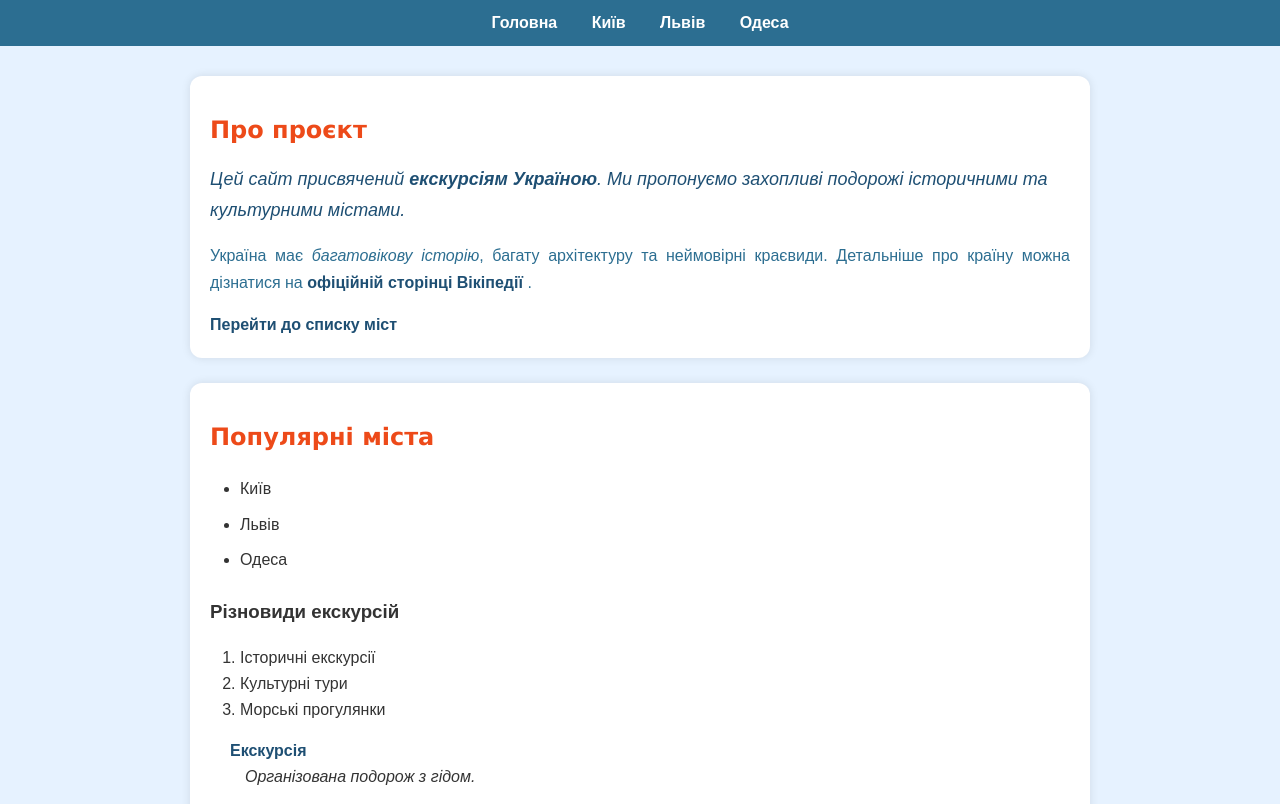
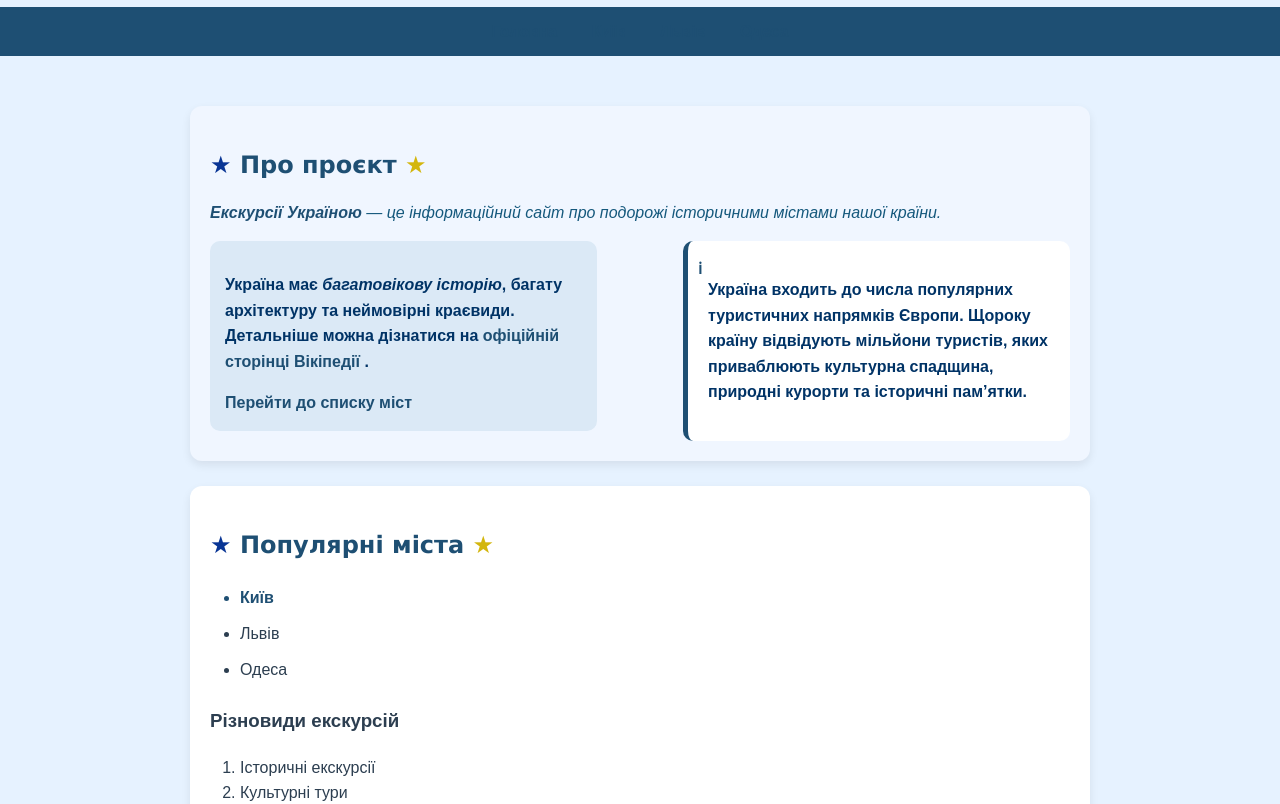
Before and after one commit to ssiiigma/OKR-labs, a plain HTML site: page index.html in a window 1280 px wide. Shown: the part 81-885 px from the top of the page. Drawn offline with Linux system fonts and the light colour scheme.

Commit message:
Lab work 5

```diff
--- a/index.html
+++ b/index.html
@@ -20,28 +20,36 @@
 </nav>
 
 <main>
+    <section class="card info-section">
 
-    <div class="card">
-        <h2 id="about">Про проєкт</h2>
+        <div class="info-block">
+            <h2>Про проєкт</h2>
+            <p>
+                <span class="highlight">Екскурсії Україною</span> — це інформаційний сайт
+                про подорожі історичними містами нашої країни.
+            </p>
+        </div>
 
+        <div class="float-block">
             <p>
-            <font size="4" color="#1e4f73">
-                Цей сайт присвячений <b>екскурсіям Україною</b>. Ми пропонуємо захопливі
-                подорожі історичними та культурними містами.
-            </font>
-        </p>
-
-        <p align="justify">
-            Україна має <i>багатовікову історію</i>, багату архітектуру та неймовірні краєвиди.
-            Детальніше про країну можна дізнатися на
+                Україна має <i>багатовікову історію</i>, багату архітектуру
+                та неймовірні краєвиди. Детальніше можна дізнатися на
                 <a href="https://uk.wikipedia.org/wiki/Україна" target="_blank">
                     офіційній сторінці Вікіпедії
                 </a>.
             </p>
 
-        <a href="#cities">Перейти до списку міст</a>
+            <a class="btn-link" href="#cities">Перейти до списку міст</a>
+        </div>
 
+        <div class="position-block">
+            <p>
+                Україна входить до числа популярних туристичних напрямків Європи.
+                Щороку країну відвідують мільйони туристів, яких приваблюють
+                культурна спадщина, природні курорти та історичні пам’ятки.
+            </p>
         </div>
+</section>
 
     <div class="card">
         <h2 id="cities">Популярні міста</h2>
--- a/style.css
+++ b/style.css
@@ -1,56 +1,115 @@
 body {
     font-family: Arial, sans-serif;
     background-color: #e6f2ff;
+    color: #2c3e50;
     line-height: 1.6;
     margin: 0;
-    color: #333;
+}
+
+main {
+    max-width: 900px;
+    margin: 30px auto;
+    padding: 20px;
 }
 
 h1, h2 {
-    font-family: 'Verdana', sans-serif;
+    font-family: Verdana, sans-serif;
+    text-align: center;
     color: #1e4f73;
-    text-align: center;
-    line-height: 1.2;
+    margin-bottom: 15px;
 }
 
 h2 {
     font-size: 1.5em;
 }
 
+/* Псевдоелементи */
+h2::before {
+    content: "★ ";
+    color: #093595;
+}
+
+h2::after {
+    content: " ★";
+    color: #d3b60d;
+}
+
+/* Контекстний селектор */
+main h2 {
+    text-align: left;
+}
+
+/* ПОСИЛАННЯ (ПСЕВДОКЛАСИ) */
 a {
+    font-weight: bold;
+    text-decoration: none;
+}
+
+a:link {
     color: #1e4f73;
-    text-decoration: none;
-    font-weight: bold;
+}
+
+a:visited {
+    color: #5a7d99;
 }
 
 a:hover {
+    color: #ff6600;
     text-decoration: underline;
-    color: #ff6600;
 }
 
+a:active {
+    color: red;
+}
+
+/* НАВІГАЦІЯ */
 nav {
-    background-color: #2c6e91;
-    padding: 10px;
+    background-color: #1e4f73;
+    padding: 12px;
     text-align: center;
 }
 
 nav a {
-    color: white;
+    color: #ffffff;
     margin: 0 15px;
 }
 
-main {
-    padding: 30px;
-    max-width: 900px;
-    margin: auto;
+nav a:visited {
+    color: #ffffff;
+}
+
+nav a:hover {
+    color: #ffcc66;
+}
+
+nav a:active {
+    color: #ffd700;
 }
 
 .card {
-    background: white;
+    background-color: #ffffff;
     padding: 20px;
     margin-bottom: 25px;
     border-radius: 12px;
-    box-shadow: 0 0 10px rgba(0,0,0,0.1);
+    box-shadow: 0 4px 10px rgba(0,0,0,0.08);
+}
+
+/* first-child */
+.card p:first-child {
+    font-weight: bold;
+    color: #003366;
+}
+
+/* Контекстний селектор */
+.card p {
+    color: #14587c;
+    font-size: 16px;
+}
+
+/* Сусідній селектор */
+h2 + p {
+    font-style: italic;
+    margin-top: 5px;
 }
 
 img {
@@ -59,66 +118,33 @@ img {
     margin: 15px 0;
 }
 
-/* === Контекстні селектори === */
-/* Заголовки всередині main */
-main h2 {
-    color: #ed4a19;
-    text-align: left;
+/* Сусідній селектор */
+p + img {
+    border: 2px solid #1e4f73;
 }
 
-/* Абзаци всередині карточок */
-.card p {
-    font-size: 16px;
-    color: #2c6e91;
-    line-height: 1.7;
-}
-
-/* === Сусідні селектори === */
-/* Перший абзац після заголовка h2 */
-h2 + p {
-    margin-top: 5px;
-    font-style: italic;
-    color: #1e4f73;
-}
-
-/* Картинка після абзацу */
-p + img {
-    border: 2px solid #1e4f73;
-    border-radius: 8px;
-}
-
-/* === Дочірні селектори === */
-/* Прямі дочірні li всередині ul */
-ul > li {
-    font-size: 16px;
-    color: #333;
-    padding: 5px 0;
-}
-
-/* Прямі дочірні th всередині таблиці */
-table > tr > th {
-    font-weight: bold;
-    background-color: #1e4f73;
-    color: white;
-    text-align: center;
-}
-
-/* === Списки === */
-ul {
-    list-style-type: disc;
+ul, ol {
     padding-left: 30px;
     margin-bottom: 15px;
 }
 
+ul {
+    list-style-type: disc;
+}
+
 ol {
     list-style-type: decimal;
-    padding-left: 30px;
-    margin-bottom: 15px;
 }
 
-dl {
-    padding-left: 20px;
-    margin-bottom: 15px;
+/* Дочірній селектор */
+ul > li {
+    padding: 5px 0;
+}
+
+/* first-child */
+ul li:first-child {
+    color: #1e4f73;
+    font-weight: bold;
 }
 
 dl dt {
@@ -131,12 +157,10 @@ dl dd {
     font-style: italic;
 }
 
-/* === Таблиці === */
 table {
+    width: 100%;
     border-collapse: collapse;
-    width: 100%;
-    margin-bottom: 25px;
-    font-family: Arial, sans-serif;
+    margin: 20px 0;
 }
 
 th, td {
@@ -145,44 +169,86 @@ th, td {
     text-align: center;
 }
 
-th {
+/* Заголовок таблиці */
+table thead th {
     background-color: #1e4f73;
-    color: white;
-    font-size: 1em;
+    color: #ffffff;
+    font-weight: bold;
+}
+
+table tr:first-child th {
+    background-color: #1e4f73;
+    color: #ffffff;
+    font-weight: bold;
 }
 
 caption {
     font-weight: bold;
-    font-size: 1.2em;
     margin-bottom: 10px;
 }
 
-iframe {
-    border: 2px solid #1e4f73;
-    border-radius: 8px;
-    margin: 15px 0;
+/* FLOAT + POSITION */
+.info-section {
+    background-color: #f0f6ff;
+    padding: 20px;
+    border-radius: 12px;
+    margin-bottom: 25px;
 }
 
-/* === Блочні елементи === */
-/* Додаткові блочні елементи для виділення секцій */
-section {
+/* clearfix */
+.info-section::after {
+    content: "";
     display: block;
-    margin-bottom: 25px;
-    padding: 15px;
-    background-color: #f0f8ff;
-    border-radius: 10px;
+    clear: both;
 }
 
-/* Всі div всередині main робимо блочними */
-main > div {
-    display: block;
-    margin-bottom: 20px;
+/* FLOAT блок (зліва) */
+.float-block {
+    float: left;
+    width: 45%;
+    background-color: #dbe9f6;
+    padding: 15px;
+    margin-right: 5%;
+    border-radius: 10px;
+    box-sizing: border-box;
+}
+
+/* POSITION блок (справа) */
+.position-block {
+    float: right;
+    width: 45%;
+    position: relative;
+    background-color: #ffffff;
+    padding: 20px;
+    border-left: 5px solid #1e4f73;
+    border-radius: 10px;
+    box-sizing: border-box;
+}
+
+/* псевдоелемент */
+.position-block::before {
+    content: "ℹ ";
+    position: absolute;
+    top: 15px;
+    left: 10px;
+    color: #1e4f73;
+    font-weight: bold;
+}
+
+/* span */
+.highlight {
+    font-weight: bold;
+    color: #1e4f73;
 }
 
 .footer {
     background-color: #1e4f73;
-    color: white;
+    color: #ffffff;
     text-align: center;
     padding: 15px;
-    margin-top: 30px;
+    margin-top: 40px;
 }
+
+.footer::before {
+    content: "© ";
+}
```
Also changed, not shown: kyiv.html (+7 -6 lines), lviv.html (+9 -9 lines). Lines whose indentation alone changed are shown as unchanged.
